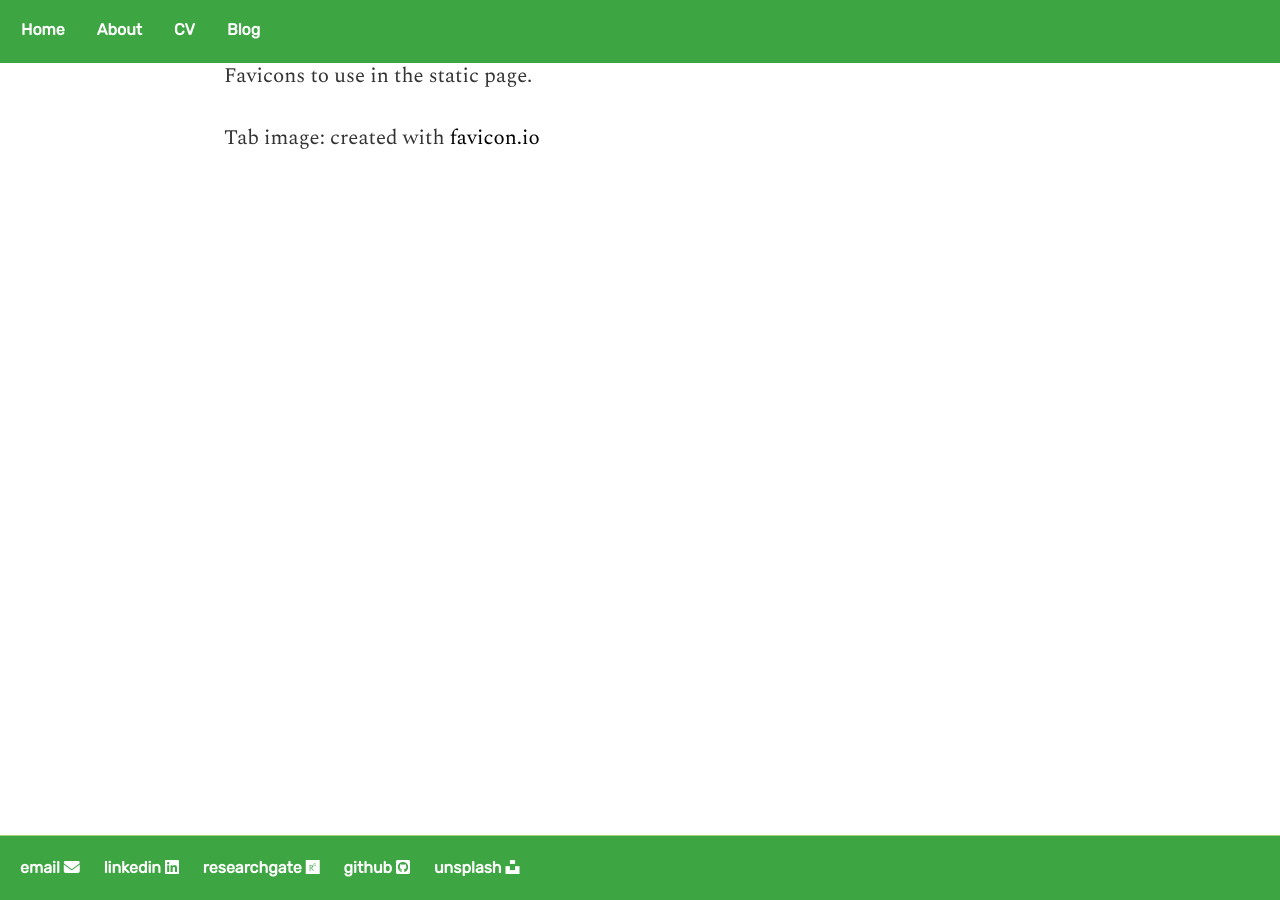
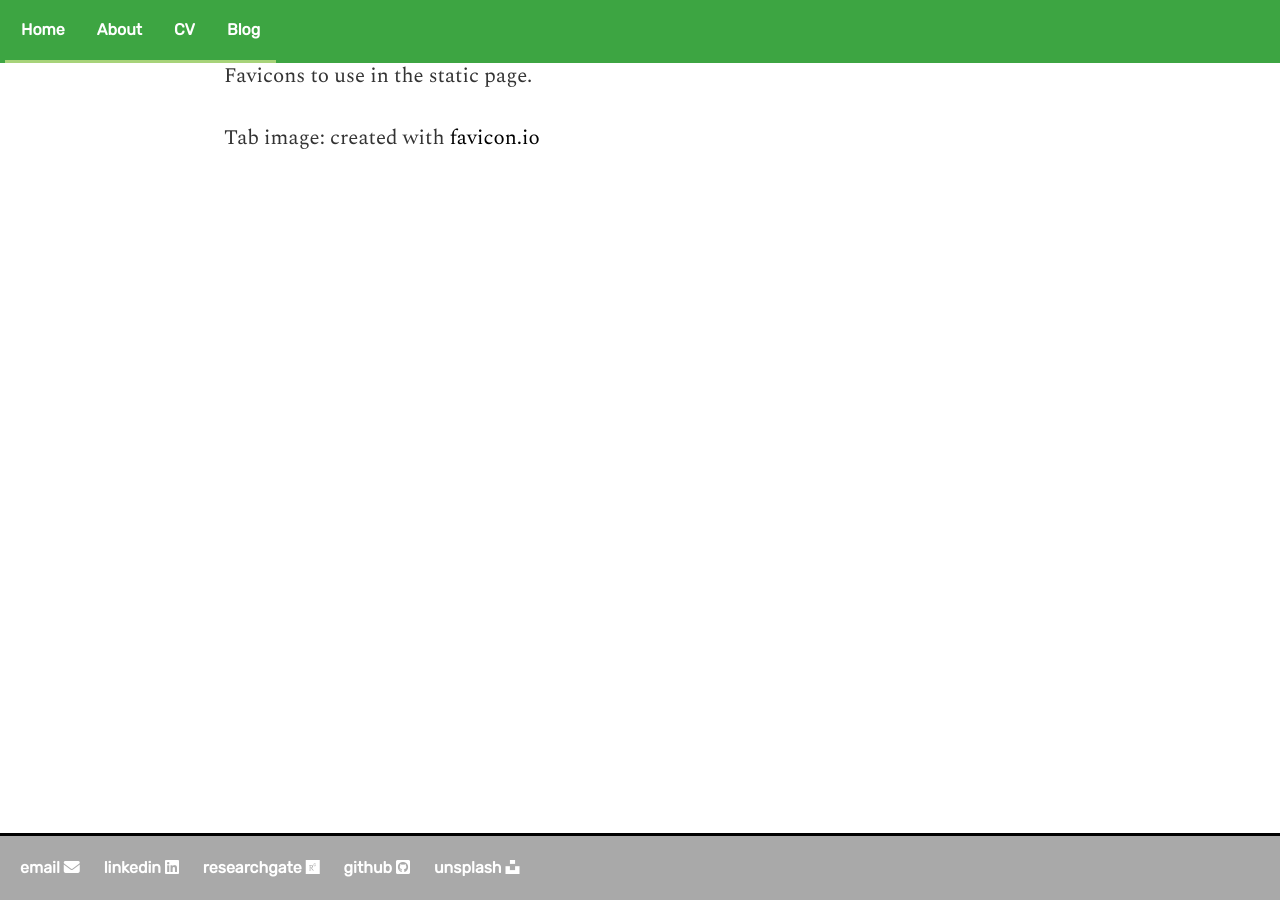
Before and after one commit to finerbrighterlighter/finerbrighterlighter.github.io, a Jekyll site: the page built from icon/readme.md, in a window 1280 px wide. Built offline with Jekyll 4.4.1, drawn with Linux system fonts in a browser that asks for light colours; nearby versions of some CDN libraries; our own code applies the rules of GitHub Pages for plain Markdown files.

Commit message:
Update main.css

```diff
--- a/css/main.css
+++ b/css/main.css
@@ -33,15 +33,15 @@
   text-decoration: none;
   font-family: Rubik, sans-serif;
   font-weight: bold;
-  border-bottom: 3px solid transparent;
+  border-bottom: 3px solid #a7d379;
 }
 
 .topnav a:hover {
-  border-bottom: 3px solid #3da542;
+  border-bottom: 3px solid #000000;
 }
 
 .topnav a.active {
-  border-bottom: 3px solid #3da542;
+  border-bottom: 3px solid #000000;
 }
 
 nav ul, footer ul {
@@ -63,7 +63,7 @@
 }
 
 a:hover {
-    border-top: 3px solid #3da542;
+    border-top: 3px solid #000000;
 }
 
 h1 {
@@ -102,8 +102,8 @@
     margin: 0px;
     padding: 0px 20px;
     position: fixed;
-    background-color: #3da542;
-    border-top: 1px solid #a7d379;
+    background-color: #a9a9a9;
+    border-top: 3px solid #000000;
     font-size: 1em;
     width: 100%;
 }
```
